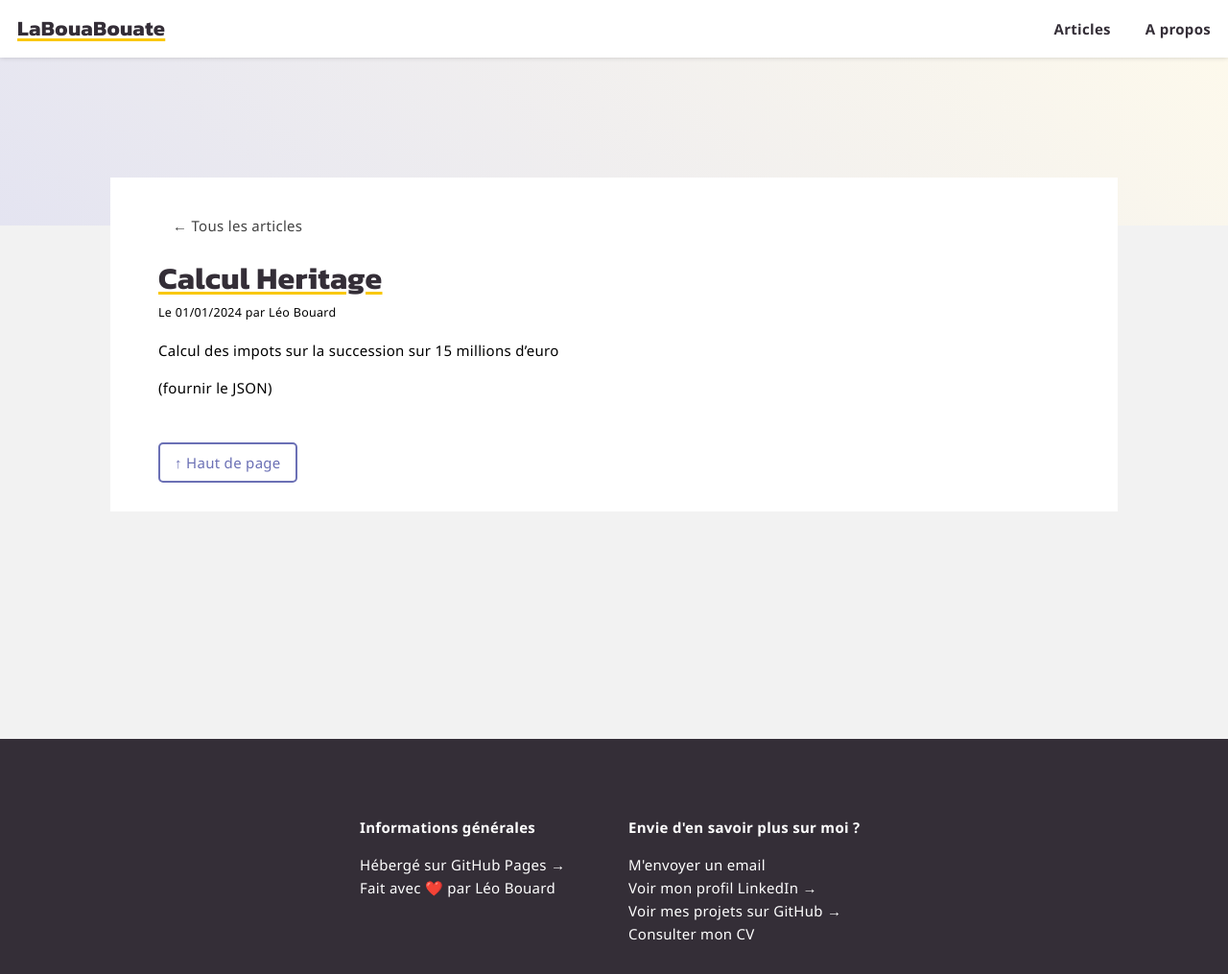
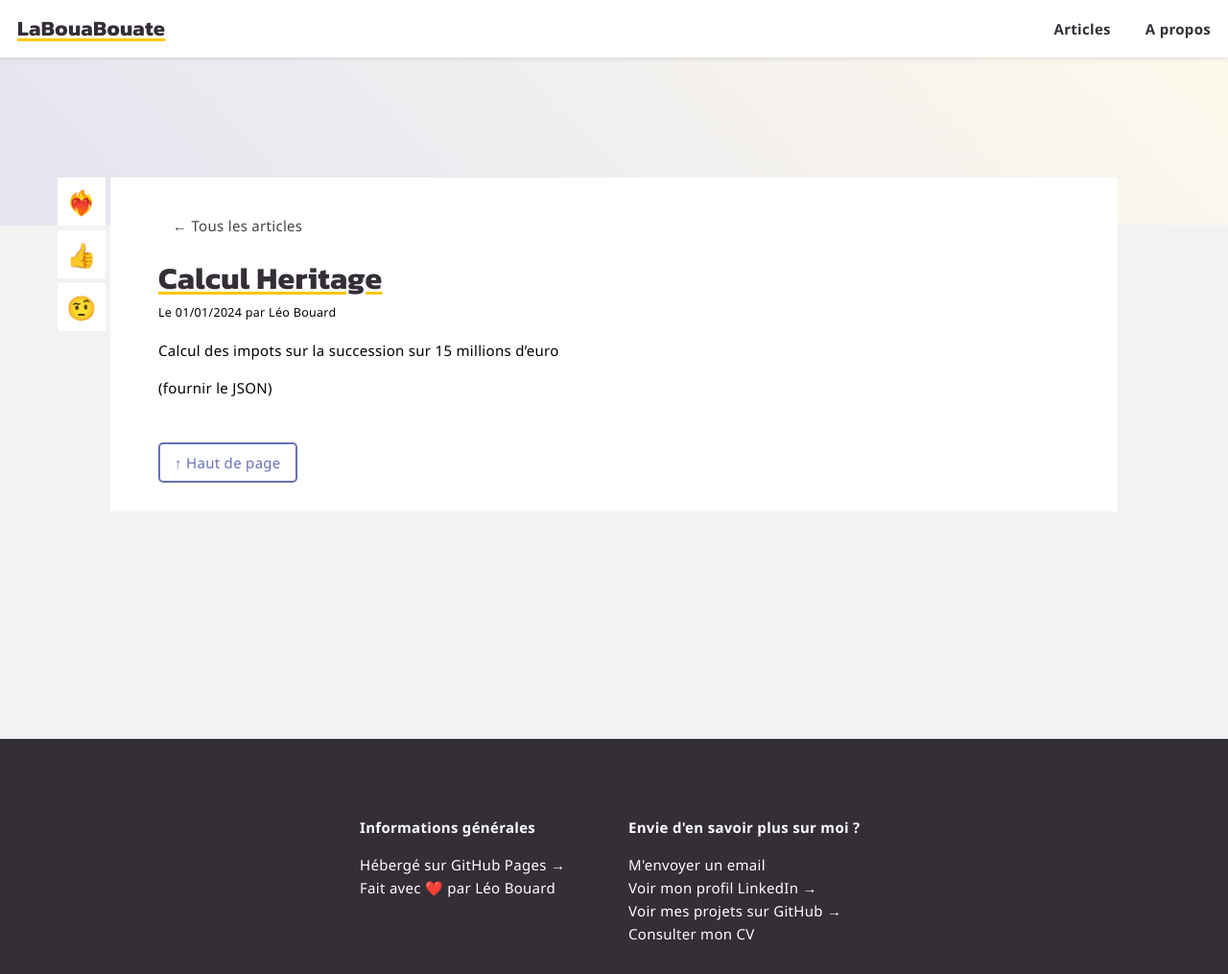
Before and after one commit to leobouard/leobouard.github.io, a Jekyll site: the page built from _posts/2024-01-01-calcul-heritage.md, in a window 1280 px wide. Shown: the whole page at 96% size. Built offline with Jekyll 4.4.1, drawn with Linux system fonts in a browser that asks for light colours; some web fonts are replaced; our own code applies the rules of GitHub Pages for plain Markdown files.

Commit message:
Ajout des side_buttons

```diff
--- a/_layouts/post.html
+++ b/_layouts/post.html
@@ -6,6 +6,11 @@ layout: default
     {{ page.icon }}
 </div>
 <section>
+    <div class="side_buttons">
+        <a href="">❤️‍🔥</a>
+        <a href="">👍</a>
+        <a href="">🤨</a>
+    </div>
     <div class="div_topnav_buttons">
         {% if page.prevLink %}
             <a href="{{ page.prevLink.id }}">← {{ page.prevLink.name }}</a>
--- a/assets/css/posts.scss
+++ b/assets/css/posts.scss
@@ -210,6 +210,24 @@ span.articleDescription {
 }
 
 
+div.side_buttons {
+    position: fixed;
+    flex-direction: column;
+    margin-left: -110px;
+    margin-top: -35px;
+}
+
+div.side_buttons > a {
+    display: flex;
+    height: 50px;
+    width: 50px;
+    background-color: #fff;
+    margin: 5px;
+    justify-content: center;
+    align-items: center;
+    font-size: 25px;
+}
+
 @media print, screen and (max-width: 950px) {
 
     .postBanner {
```
